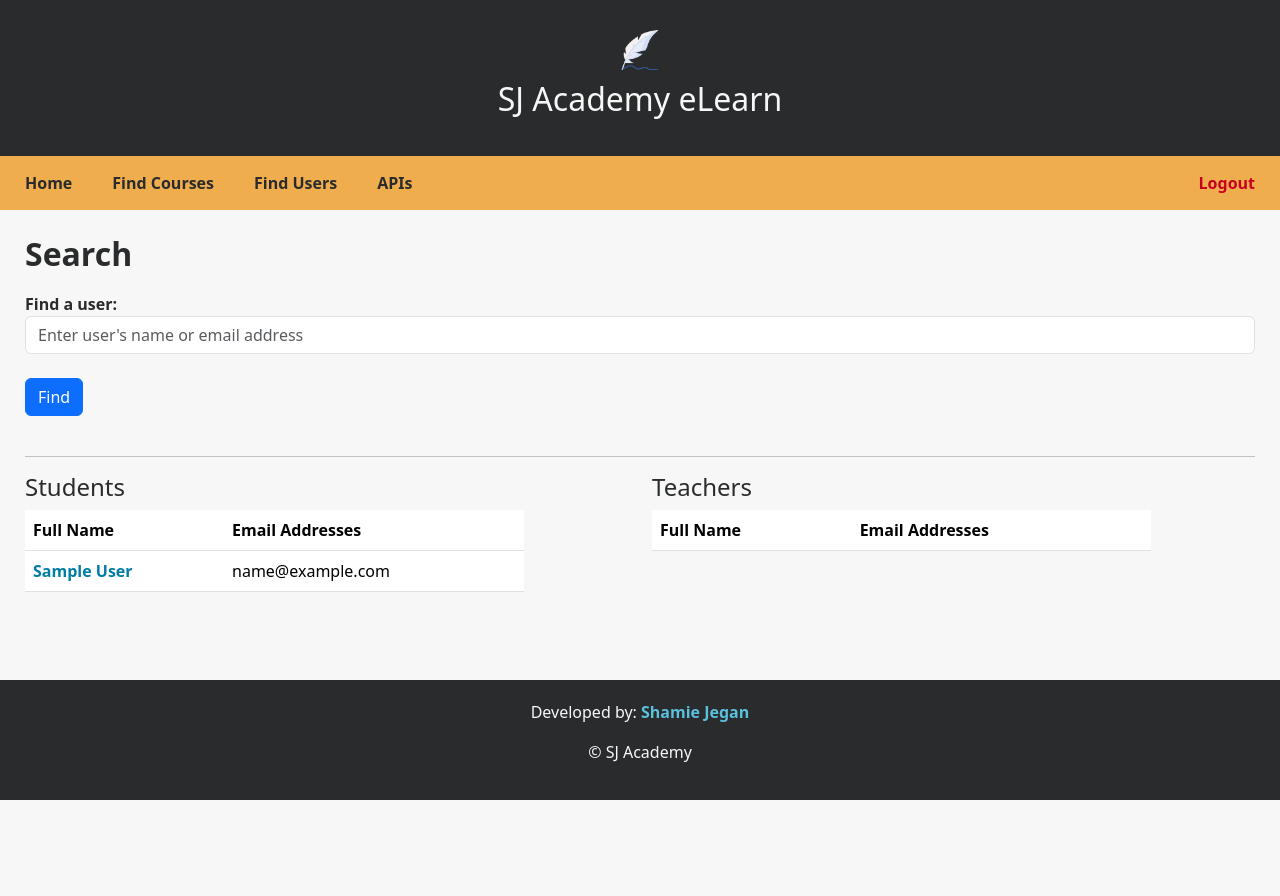
After one commit to shamiejegan/CM3035_eLearnPortal, a Django app: page /userlist/ in a window 1280 px wide. The commit adds this page. Run offline with Django 4.2, Linux system fonts and the light colour scheme; a user stored in the database is signed in; tables that the repository leaves empty hold one stand-in row (values such as "Sample post"); lists and menus that the app fills with data are empty; some libraries are stand-ins or nearby versions.

Commit message:
feat: userlist for instructors

```diff
--- a/elearn_app/templates/elearn/base/navigation.html
+++ b/elearn_app/templates/elearn/base/navigation.html
@@ -2,9 +2,11 @@
 <div class="nav-bar">
     <div class="nav-bar-left">
         <a href="/">Home</a>
-        <a href="/courselist/">Courses</a>
-        <a href="/">Users</a>
+        <!-- only show course list to students -->
+        {% if user_profile.is_student %}<a href="/courselist/">Find Courses</a>{% endif %}
+        <!-- only show user list to instructors -->
+        {% if user_profile.is_instructor %}<a href="/userlist/">Find Users</a>{% endif %}
         <a href="/">APIs</a>
     </div>
-    <a id = "logout" href="/logout">Logout</a>
+    <a id="logout" href="/logout">Logout</a>
 </div>
--- a/elearn_app/templates/elearn/index.html
+++ b/elearn_app/templates/elearn/index.html
@@ -22,9 +22,9 @@
                     <p><a href="/change-photo/" style="font-weight: normal;">Change Photo</a></p>
                 </div>
                 <div class="profile-info">
+                    <p><strong>Account Type: </strong>{% if user_profile.is_student %}Student{% else %}Instructor{% endif %}</p>
                     <p><strong>Full Name: </strong>{{user.first_name}} {{user.last_name}}</p>
-                    <p><strong>Email Address: </strong><a class="link-on-black"
-                            href="mailto:{{user.email}}">{{user.email}}</a></p>
+                    <p><strong>Email Address: </strong>{{user.email}}</p>
                     <p><strong>Status: </strong>
                         <span
                             class="status-icon {% if user.is_active %}status-active{% else %}status-deactivated{% endif %}"></span>
--- a/elearn_app/templates/elearn/profile.html
+++ b/elearn_app/templates/elearn/profile.html
@@ -19,6 +19,7 @@
                 <img src="../../static/images/default_user.png" alt="Profile Picture">
                 {% endif %}
                 <div class="profile-info">
+                    <p><strong>Account Type: </strong>{% if user_profile.is_student %}Student{% else %}Instructor{% endif %}</p>
                     <p><strong>Full Name: </strong>{{ user.first_name }} {{ user.last_name }}</p>
                     <p><strong>Email Address: </strong><a class="link-on-black" href="mailto:{{ user.email }}">{{ user.email }}</a></p>
                     <p><strong>Status: </strong>
--- /dev/null
+++ b/elearn_app/templates/elearn/user_list.html
@@ -0,0 +1,72 @@
+{% extends './base/base.html' %}
+{% load django_bootstrap5 %}
+
+{% block content %}
+
+{% include './base/navigation.html' %}
+<div class="row">
+    <div class="col-12">
+        <div class="page-section">
+            <h2>Search</h2>
+            <div>
+                <form method="GET" action="/userlist/">
+                    <div class="form-group">
+                        <label for="search">Find a user: </label>
+                        <input type="text" class="form-control" id="search" name="search" placeholder="Enter user's name or email address">
+                    </div>
+                    <br>
+                    <button type="submit" class="btn btn-primary">Find</button>
+                </form>
+                <br>
+            </div>
+            <hr>
+            <div class="row">
+                <div class="user-list col-5">
+                    <h3>Students</h3>
+                    {% if users %}
+                    <table class="table">
+                        <th>Full Name</th>
+                        <th>Email Addresses</th>
+                        {% for student in users %}
+                        <!-- only show student profiles -->
+                        {% if student.userprofile.is_student %}
+                        <tr>
+                            <td><a href="/profile/{{ user.id }}">{{ student.first_name }} {{ student.last_name }}</a></td>
+                            <td>{{ student.email }}</td>
+                        </tr>
+                        {% endif %}
+                        {% endfor %}
+                    </table>
+                    {% else %}
+                    <p>No users found.</p>
+                    {% endif %}
+                </div>
+
+                <!-- space between tables -->
+                <div class="col-1"></div>
+
+                <div class="user-list col-5">
+                    {% if users %}
+                    <h3>Teachers</h3>
+                    <table class="table">
+                        <th>Full Name</th>
+                        <th>Email Addresses</th>
+                        {% for teacher in users %}
+                        <!-- only show teacher profiles, excluding user's own profile -->
+                        {% if teacher.userprofile.is_instructor and user != teacher %}
+                        <tr>
+                            <td><a href="/profile/{{ teacher.id }}">{{ teacher.first_name }} {{ teacher.last_name }}</a></td>
+                            <td>{{ teacher.email }}</td>
+                        </tr>
+                        {% endif %}
+                        {% endfor %}
+                    </table>
+                    {% else %}
+                    <p>No users found.</p>
+                    {% endif %}
+                </div>
+            </div>
+        </div>
+    </div>
+</div>
+{% endblock %}
--- a/elearn_app/urls.py
+++ b/elearn_app/urls.py
@@ -14,7 +14,7 @@ urlpatterns = [
     path("profile/<int:pk>", login_required(views.ProfileDetail.as_view()), name="profile"),
     path("change-photo/", login_required(views.PictureUpdate.as_view()), name="change_photo"),
     path("update-status/", login_required(views.StatusUpdate.as_view()), name="update_status"),
-
+    path("userlist/", login_required(views.UserList.as_view()), name="userlist"),
     # URLs for course management
     path("newcourse/", login_required(views.CourseCreate.as_view()), name="newcourse"),
     path("course/<int:pk>", login_required(views.CourseDetail.as_view()), name="course"),
--- a/elearn_app/views.py
+++ b/elearn_app/views.py
@@ -154,15 +154,29 @@ class StatusUpdate(UpdateView):
         user_profile.save()
         return super().form_valid(form)
 
+class UserList(ListView):
+    model = User
+    template_name = "elearn/user_list.html"
+    context_object_name = "users"
 
-# class ProfileUpdate(UpdateView):
-#     model = UserProfile
-#     template_name = "elearn/profile_form.html"
-#     form_class = UpdateProfileForm
-#     success_url = "/"
+    def get_queryset(self):
+        # Retrieve the search query
+        search_query = self.request.GET.get('search')
+        # Filter users by first name, last name, and email starting with the value entered in the search query
+        if search_query:
+            queryset = User.objects.filter(first_name__startswith=search_query) | User.objects.filter(last_name__startswith=search_query) | User.objects.filter(email__startswith=search_query)
+        else:
+            # If there is no search query, return all users
+            queryset = User.objects.all()
+        # Order the results by first name (A-Z)
+        return queryset.order_by('first_name')
 
-#     def get_object(self, queryset=None):
-#         return self.request.user.userprofile
+    def get_context_data(self, **kwargs):
+        context = super().get_context_data(**kwargs)
+        # Get the details associated with the profile we are viewing
+        user_profile = UserProfile.objects.get(user=self.request.user)
+        context["user_profile"] = user_profile
+        return context
 
 # Course views
 class CourseDetail(DetailView):
```
